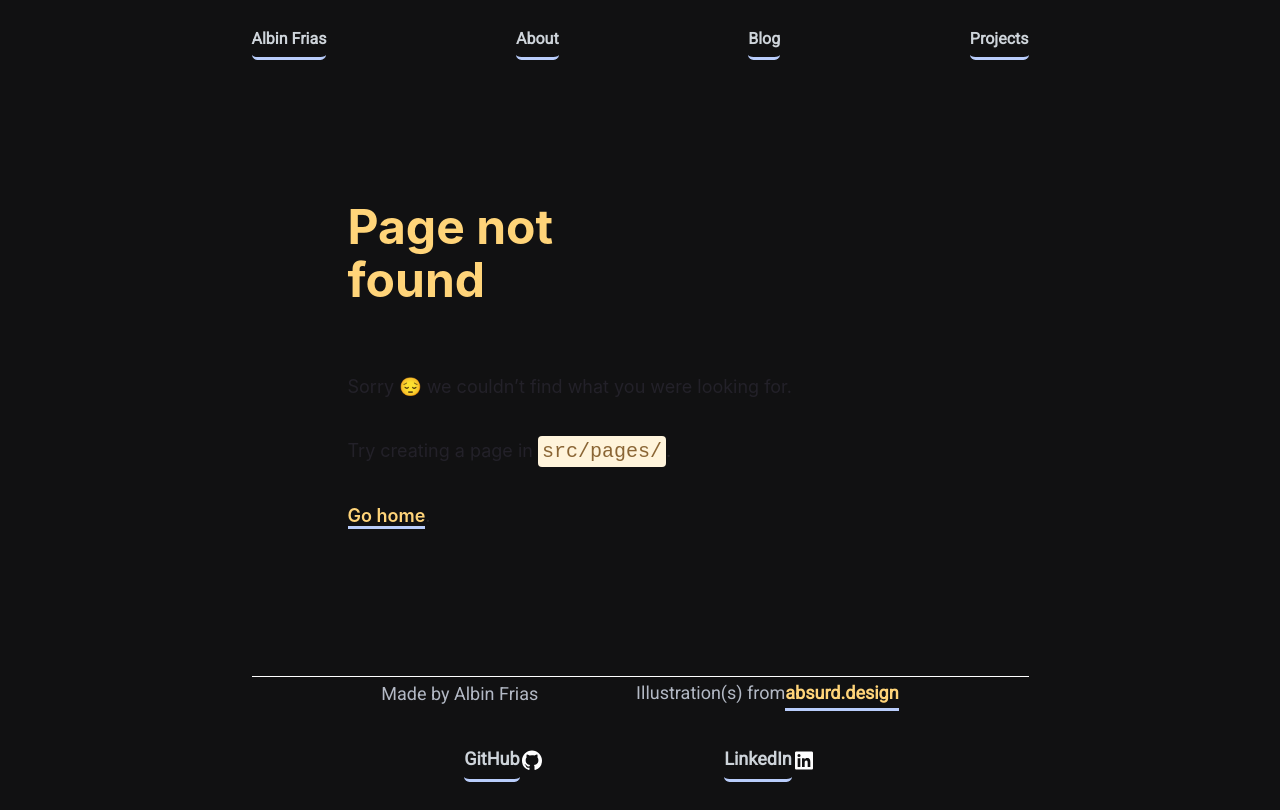
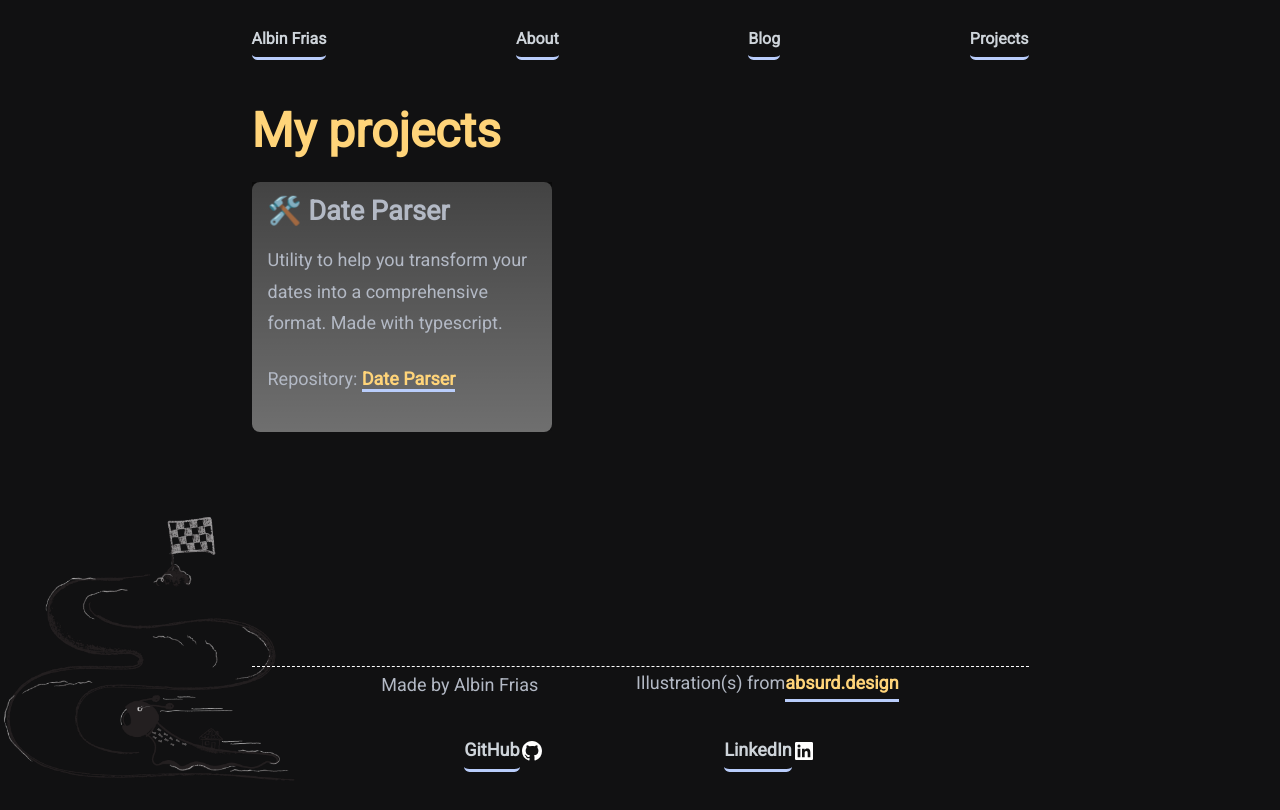
Before and after one commit to PseudoMera/my-website, a Gatsby site: page /projects in a window 1280 px wide. Before the commit this address had no page. Built offline with nearby package versions, Linux system fonts and the light colour scheme; Gatsby itself is replaced by a stand-in of ours; a web font is replaced by a local one.

Commit message:
Finished 404 and projects views

```diff
--- a/src/components/footer/footer.module.scss
+++ b/src/components/footer/footer.module.scss
@@ -2,7 +2,7 @@
   width: 100%;
   height: 100%;
   margin-top: auto !important;
-  border-top: 1px solid white;
+  border-top: 1px dashed white;
 
   .socials {
     flex-direction: column;
--- a/src/components/layout/layout.scss
+++ b/src/components/layout/layout.scss
@@ -24,6 +24,9 @@
   --transparent-bg: rgba(0, 0, 0, 0.2);
   --light-transparent-bg: rgba(255, 255, 255, 0.05);
   --code-font-family: Menlo, "Roboto Mono", Courier New, monospace;
+  --dark-card-color: rgb(83, 83, 83);
+  --light-card-color: #6f6f6f;
+  --card-gradient: linear-gradient(0deg, transparent, rgba(0, 0, 0, 0.4));
 }
 
 html {
@@ -73,7 +76,7 @@ body {
 @media screen and (min-width: 960px) {
   .abs-img1,
   .abs-img2 {
-    position: absolute;
+    position: fixed;
     display: block;
     z-index: -1;
   }
--- /dev/null
+++ b/src/components/projectCard/projectCard.js
@@ -0,0 +1,21 @@
+import * as React from "react";
+
+import ExternalLink from "../externalLink/externalLink";
+
+import * as styles from "./projectCard.module.scss";
+
+const ProjectCard = ({ icon, title, description, repoUrl, type }) => {
+  return (
+    <div className={`${styles.container} ${styles[type]}`}>
+      <div className={styles.wrapper}>
+        <h3>{icon}{' '}{title}</h3>
+        <p>{description}</p>
+        <p>
+          Repository: <ExternalLink href={repoUrl}>{title}</ExternalLink>
+        </p>
+      </div>
+    </div>
+  );
+};
+
+export default ProjectCard;
--- /dev/null
+++ b/src/components/projectCard/projectCard.module.scss
@@ -0,0 +1,48 @@
+.dark {
+  background-color: var(--dark-card-color);
+}
+
+.light {
+  background-color: var(--light-card-color);
+}
+
+.container {
+  width: 95%;
+  height: 250px;
+  border-radius: 8px;
+  display: inline-block;
+  margin: 0 1.5rem 1.5rem 0;
+
+  .wrapper {
+    width: 100%;
+    height: 100%;
+    background: var(--card-gradient);
+    display: flex;
+    flex-direction: column;
+    justify-content: center;
+    padding: 1rem;
+  }
+}
+
+@media screen and (min-width: 800px) {
+  .container {
+    width: 300px;
+    height: 250px;
+    border-radius: 8px;
+
+    & .gold {
+      background-color: var(--gold-card-color);
+    }
+
+    & .dark {
+      background-color: var(--dark-card-color);
+    }
+
+    .wrapper {
+      width: 100%;
+      height: 100%;
+      background: var(--card-gradient);
+      padding: 1rem;
+    }
+  }
+}
--- /dev/null
+++ b/src/data/projects.js
@@ -0,0 +1,9 @@
+export default [
+  {
+    icon: "\u{1F6E0}\uFE0F",
+    title: "Date Parser",
+    description:
+      "Utility to help you transform your dates into a comprehensive format. Made with typescript.",
+    repositoryUrl: "https://github.com/PseudoMera/date-parser",
+  },
+];
--- a/src/pages/404.js
+++ b/src/pages/404.js
@@ -1,54 +1,19 @@
-import * as React from "react"
-import { Link } from "gatsby"
+import * as React from "react";
+import { StaticImage } from "gatsby-plugin-image";
 
-// styles
-const pageStyles = {
-  color: "#232129",
-  padding: "96px",
-  fontFamily: "-apple-system, Roboto, sans-serif, serif",
-}
-const headingStyles = {
-  marginTop: 0,
-  marginBottom: 64,
-  maxWidth: 320,
-}
-
-const paragraphStyles = {
-  marginBottom: 48,
-}
-const codeStyles = {
-  color: "#8A6534",
-  padding: 4,
-  backgroundColor: "#FFF4DB",
-  fontSize: "1.25rem",
-  borderRadius: 4,
-}
-
-// markup
 const NotFoundPage = () => {
   return (
-    <main style={pageStyles}>
+    <main>
       <title>Not found</title>
-      <h1 style={headingStyles}>Page not found</h1>
-      <p style={paragraphStyles}>
-        Sorry{" "}
-        <span role="img" aria-label="Pensive emoji">
-          😔
-        </span>{" "}
-        we couldn’t find what you were looking for.
-        <br />
-        {process.env.NODE_ENV === "development" ? (
-          <>
-            <br />
-            Try creating a page in <code style={codeStyles}>src/pages/</code>.
-            <br />
-          </>
-        ) : null}
-        <br />
-        <Link to="/">Go home</Link>.
-      </p>
+      <h1>Are you lost?</h1>
+      <StaticImage
+        src="../images/absurd-03.png"
+        alt="Chimney"
+        placeholder="blurred"
+        layout="constrained"
+      />
     </main>
-  )
-}
+  );
+};
 
-export default NotFoundPage
+export default NotFoundPage;
--- /dev/null
+++ b/src/pages/projects.js
@@ -0,0 +1,42 @@
+import * as React from "react";
+import { StaticImage } from "gatsby-plugin-image";
+
+import ProjectCard from "../components/projectCard/projectCard";
+import projects from "../data/projects";
+
+const Images = () => {
+  return (
+    <StaticImage
+      src="../images/absurd-09.png"
+      alt="Snail racing to it's goal"
+      placeholder="blurred"
+      layout="constrained"
+      width={300}
+      height={300}
+      className="abs-img2"
+    />
+  );
+};
+
+const ProjectsPage = () => {
+  return (
+    <>
+      <Images />
+      <main>
+        <h1>My projects</h1>
+        {projects.map((project, idx) => (
+          <ProjectCard
+            key={`${project.title}-${idx}`}
+            title={project.title}
+            description={project.description}
+            repoUrl={project.repositoryUrl}
+            type={idx % 2 === 0 ? "light" : "dark"}
+            icon={project.icon}
+          />
+        ))}
+      </main>
+    </>
+  );
+};
+
+export default ProjectsPage;
```
Also changed, not shown: src/pages/about.js (+0 -11 lines), src/images/absurd-03.png (added).
